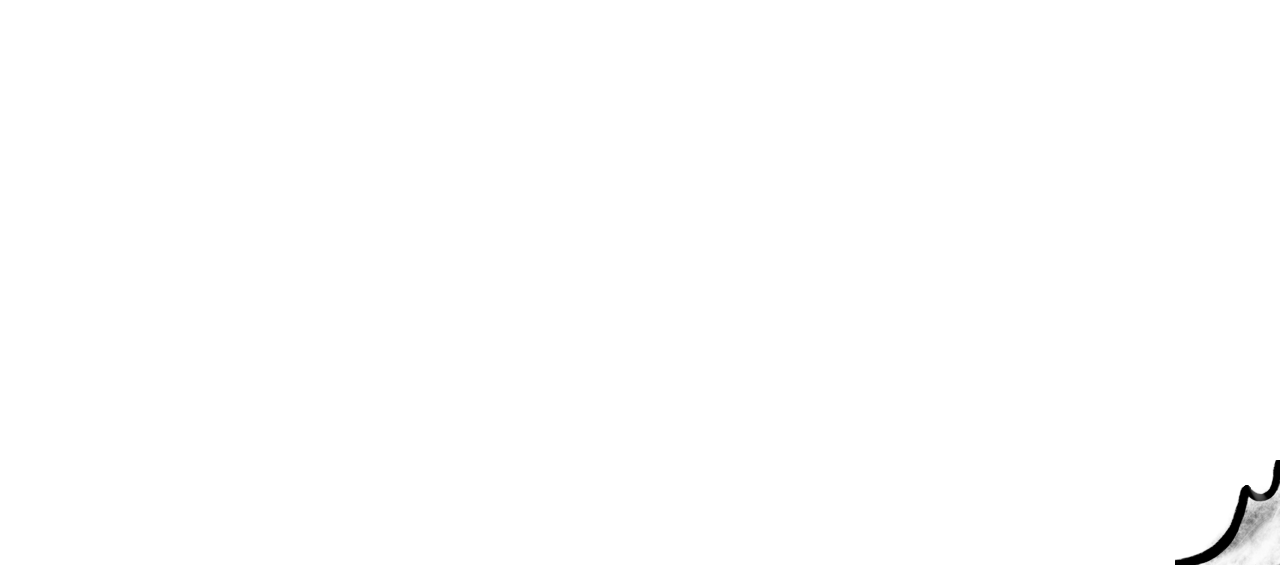
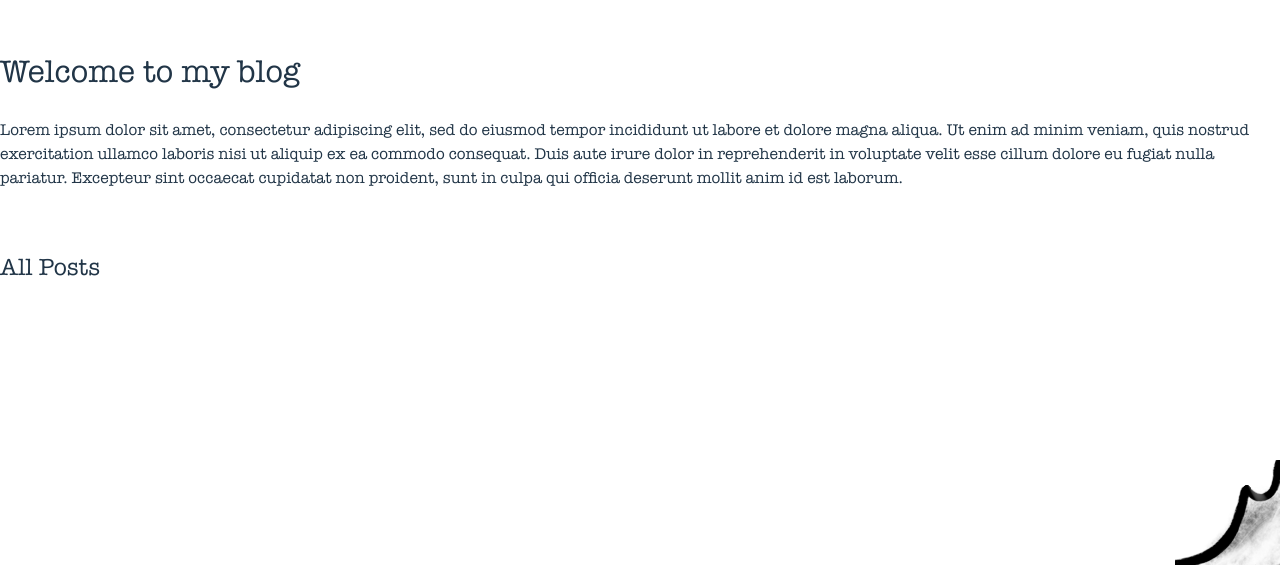
Before and after one commit to catliba/catlib.com, a React (Vite) app: page /calendar in a window 1280 px wide. Shown: the part 234-800 px from the top of the page. Built offline with nearby package versions, Linux system fonts and the light colour scheme; no server answers.

Commit message:
started blog

```diff
--- a/src/App.tsx
+++ b/src/App.tsx
@@ -1,6 +1,4 @@
 import { useState } from 'react'
-import React from 'react'
-import PageFlip from './components/page-flip'
 import './css/App.css'
 import LogoClick from './pngs/Logo_Click.png'
 import LogoHover from './pngs/Logo_Hover.png'
@@ -37,7 +35,7 @@
         </map>
       </div>
       <div className='logo-caption'>
-        <p >My very random website for my very random thoughts</p>
+        <p>My very random website for my very random thoughts</p>
       </div>
     </div>
   )
--- a/src/components/about-me.tsx
+++ b/src/components/about-me.tsx
@@ -4,8 +4,6 @@
 import { useQuery, gql } from '@apollo/client/';
 import { Parallax, ParallaxLayer } from '@react-spring/parallax'
 //import Slideshow from './slideshow'
-import book1 from '../pngs/book.jpg'
-import show1 from '../pngs/breakingbad.png'
 import plane from '../pngs/paperairplane.png'
 import backdrop from '../pngs/Untitled_Artwork.png'
 
--- /dev/null
+++ b/src/components/blog.tsx
@@ -0,0 +1,36 @@
+import React from 'react';
+import PageFlip from './page-flip';
+import '../css/blog.css';
+import { useQuery, gql } from '@apollo/client';
+
+const GET_ALL_POSTS = gql`
+query getPost {
+    blogPosts {
+      data {
+        attributes {
+          title
+          description
+          urlSlug
+        }
+      }
+    }
+  }
+`;
+
+export default function Blog() {
+    const {loading, error, data} = useQuery(GET_ALL_POSTS);
+    console.log(data);
+
+    return (
+        <>
+            <title>
+                My blog
+            </title>
+            <h1>Welcome to my blog</h1>
+            <p>Lorem ipsum dolor sit amet, consectetur adipiscing elit, sed do eiusmod tempor incididunt ut labore et dolore magna aliqua. Ut enim ad minim veniam, quis nostrud exercitation ullamco laboris nisi ut aliquip ex ea commodo consequat. Duis aute irure dolor in reprehenderit in voluptate velit esse cillum dolore eu fugiat nulla pariatur. Excepteur sint occaecat cupidatat non proident, sunt in culpa qui officia deserunt mollit anim id est laborum.</p>
+            <br/>
+            <h2>All Posts</h2>
+            <PageFlip />
+        </>
+    )
+}
--- a/src/components/calendar.tsx
+++ /dev/null
@@ -1,13 +0,0 @@
-import React from 'react';
-import PageFlip from './page-flip';
-import '../css/calendar.css';
-import { Parallax, ParallaxLayer } from '@react-spring/parallax';
-
-export default function Calendar() {
-    return (
-        <>
-
-            <PageFlip />
-        </>
-    )
-}
--- a/src/components/class-notes.tsx
+++ b/src/components/class-notes.tsx
@@ -33,6 +33,7 @@
     }
   }
 `
+
 export default function ClassNotes() {
     const {loading, error, data} = useQuery(INTRO);
     const languageImages = data?.homepage.data.attributes.language.data.map((item:any) => item.attributes.url);
--- a/src/main.tsx
+++ b/src/main.tsx
@@ -5,7 +5,7 @@
 import './css/index.css'
 import ErrorPage from './err.tsx'
 import AboutMe from './components/about-me.tsx'
-import Calendar from './components/calendar'
+import Calendar from './components/blog.tsx'
 import SheetMusic from './components/sheet-music'
 import ClassNotes from './components/class-notes'
 import { ApolloClient, InMemoryCache, ApolloProvider } from '@apollo/client'
```
Also changed, not shown: src/css/blog.css (added).
